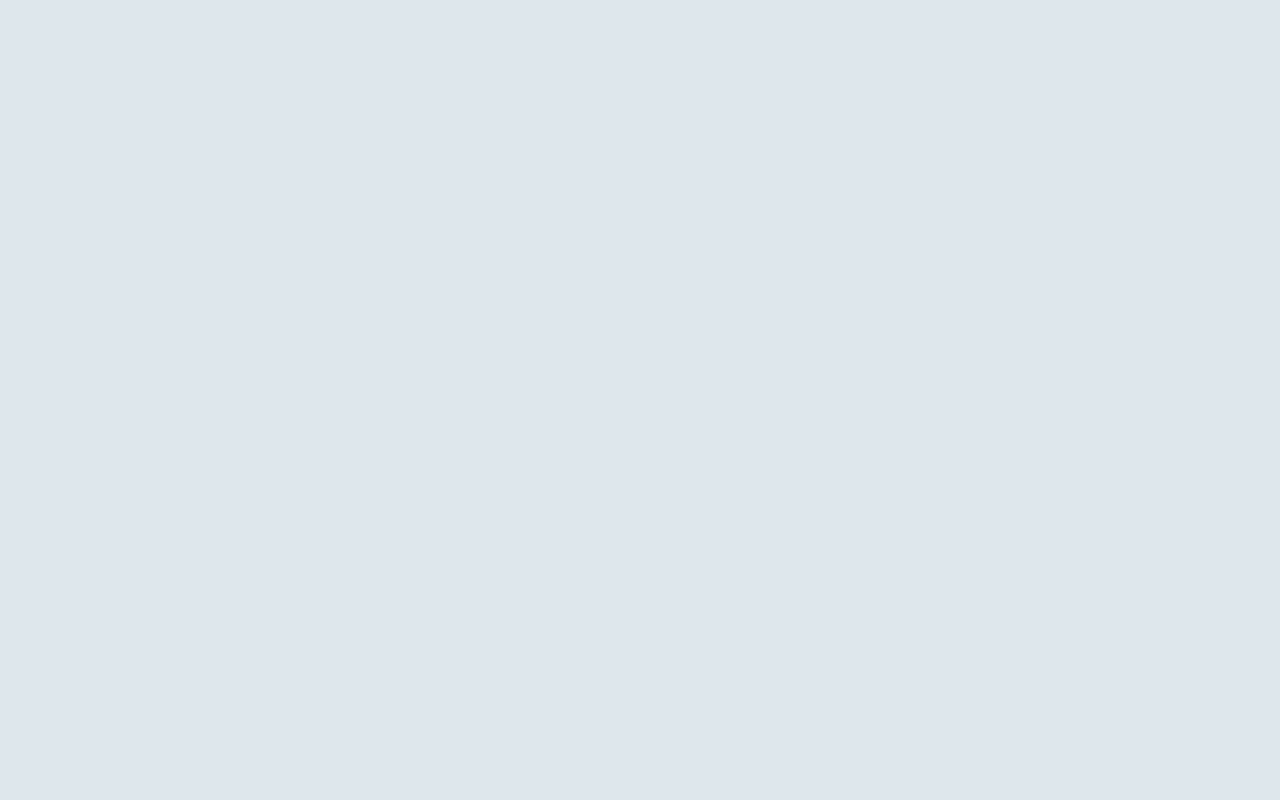
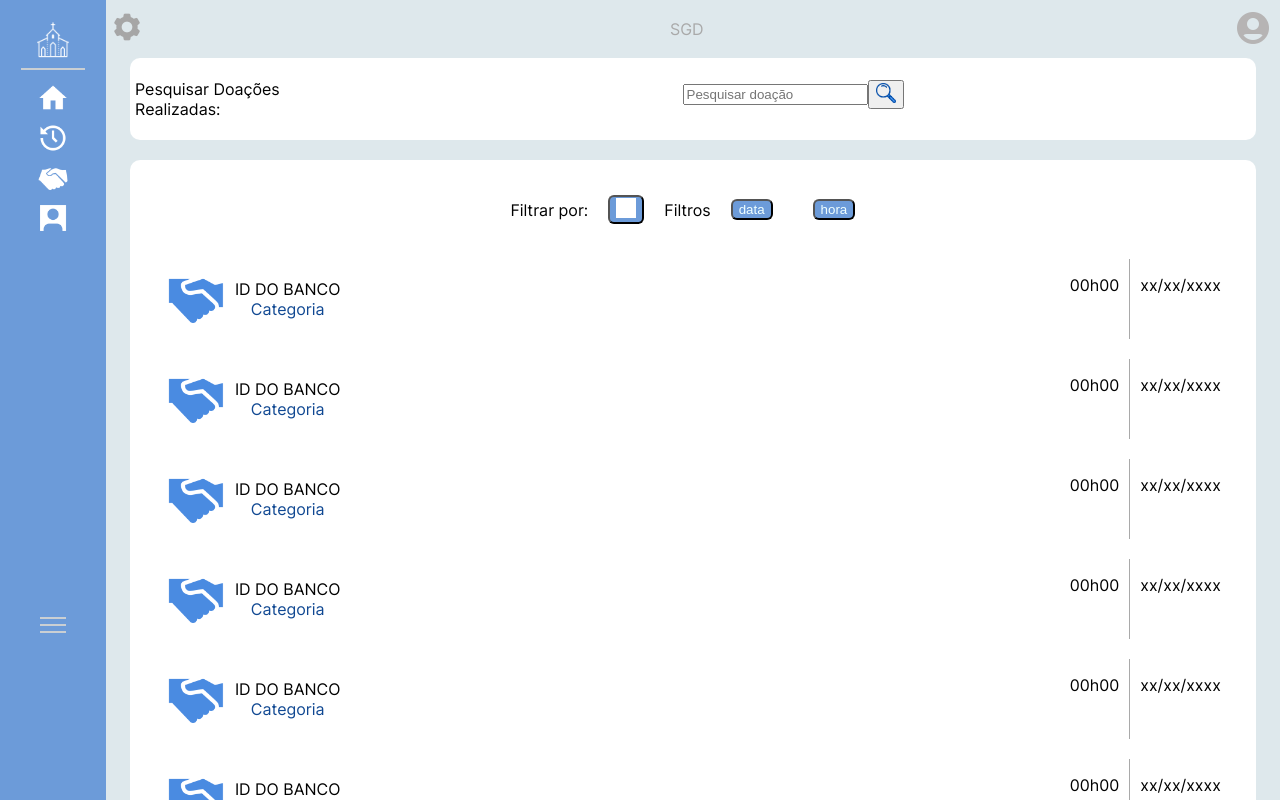
Before and after one commit to Conexao-Solidaria/consol-site-reactjs, a React (Create React App) app in the folder site-produto/: page /pesquisaDoacoes in a window 1280 px wide. Before the commit this address had no page. Built offline with nearby package versions, Linux system fonts and the light colour scheme.

Commit message:
feat(): acrescentando novas partes da tela

```diff
--- a/site-produto/src/pages/pesquisaDoacoes/PesquisaDoacoes.jsx
+++ b/site-produto/src/pages/pesquisaDoacoes/PesquisaDoacoes.jsx
@@ -1,16 +1,13 @@
 import React, { useState } from "react";
-import { useNavigate } from "react-router-dom";
-import { toast } from "react-toastify";
 import NavBar from "../../components/navabar/NavBar";
 import Head from "../../components/head/Head";
 import style from "./PesquisaDoacoes.module.css";
 import iconCrianca from "../../utils/assets/icon_Crianca.png";
 import iconDoacoes from "../../utils/assets/icons_doacoes_azul.png";
-import iconLupa from "../../utils/assets/icon_lupa.png"
+import iconLupa from "../../utils/assets/icon_lupa.png";
 import iconFiltro from "../../utils/assets/icon_filtro.png"
 
-
-const pesquisaDoacoes = ({ onSearch }) => {
+const PesquisaDoacoes = ({ onSearch }) => {
     const [query, setQuery] = useState('');
 
     const handleInputChange = (event) => {
@@ -37,21 +34,29 @@ const pesquisaDoacoes = ({ onSearch }) => {
                                     placeholder='Pesquisar doação'
                                     value={query}
                                     onChange={handleInputChange}
-                                    />
-                                    <button onClick={handleSearch}><img src={iconLupa} alt="icone de pesquisar" style={{with: "20px", height:"20px"}}/></button>
+                                />
+                                <button onClick={handleSearch}><img src={iconLupa} alt="icone de pesquisar" style={{ width: "20px", height: "20px" }} /></button>
+                            </div>
+                        </div>
+
+                        <div className={style.containerListaDoacoes}>
+                            <div className={style.containerFiltros}>
+                                <p>Filtrar por: </p>
+                                <button
+                                // onClick={}
+                                ><img src={iconFiltro} alt="icone de filtro" /></button>
+                                <p>Filtros</p>
+                                <button
+                                // onClick={}
+                                >data</button>
+                                <button
+                                // onClick={}
+                                >hora</button>
                             </div>
 
-
-                        </div>
-
-                        <div className={style.containerListas}>
-                            <p>Filtrar por: </p>
-                            <button
-                            // onClick={}
-                            ><img src={iconFiltro} alt="icone de filtro" /></button>
                             <div className={style.line}></div>
 
-                            <div className={style.containerListaDoacoes}>
+                            <div className={style.containerDoacao}>
                                 <img src={iconDoacoes} alt='Icone de Doações'></img>
                                 <div className={style.containerIdDoBanco}>
                                     <p>ID DO BANCO</p>
@@ -61,62 +66,171 @@ const pesquisaDoacoes = ({ onSearch }) => {
                                     <div className={style.containerInformacoes}>
                                         <div className={style.hora}></div>
                                         <p>00h00</p>
+                                        <div className={style.verticalLine}></div>
                                         <div className={style.data}>
-                                        <p> xx/xx/xxxx</p>
+                                            <p> xx/xx/xxxx</p>
                                         </div>
                                     </div>
                                 </div>
                             </div>
 
-                            <div className={style.containerListaDoacoes}>
+                            <div className={style.containerDoacao}>
                                 <img src={iconDoacoes} alt='Icone de Doações'></img>
-                                <div className={style.containerTipoDoacao}>
-                                    <p>Doação</p>
+                                <div className={style.containerIdDoBanco}>
+                                    <p>ID DO BANCO</p>
                                     <p className={style.Categoria}>Categoria</p>
                                 </div>
                                 <div >
                                     <div className={style.containerInformacoes}>
-                                        <p className={style.paragrafo}> Nome Sobrenome</p>
+                                        <div className={style.hora}></div>
+                                        <p>00h00</p>
                                         <div className={style.verticalLine}></div>
-                                        <p> xx/xx/xxxx</p>
+                                        <div className={style.data}>
+                                            <p> xx/xx/xxxx</p>
+                                        </div>
                                     </div>
                                 </div>
+                            </div>
 
-                            </div>
-                            <div className={style.containerListaDoacoes}>
+                            <div className={style.containerDoacao}>
                                 <img src={iconDoacoes} alt='Icone de Doações'></img>
-                                <div className={style.containerTipoDoacao}>
-                                    <p>Doação</p>
+                                <div className={style.containerIdDoBanco}>
+                                    <p>ID DO BANCO</p>
                                     <p className={style.Categoria}>Categoria</p>
                                 </div>
                                 <div >
                                     <div className={style.containerInformacoes}>
-                                        <p className={style.paragrafo}> Nome Sobrenome</p>
+                                        <div className={style.hora}></div>
+                                        <p>00h00</p>
                                         <div className={style.verticalLine}></div>
-                                        <p> xx/xx/xxxx</p>
+                                        <div className={style.data}>
+                                            <p> xx/xx/xxxx</p>
+                                        </div>
                                     </div>
                                 </div>
+                            </div>
 
-                            </div>
-                            <div className={style.containerListaDoacoes}>
+
+                            <div className={style.containerDoacao}>
                                 <img src={iconDoacoes} alt='Icone de Doações'></img>
-                                <div className={style.containerTipoDoacao}>
-                                    <p>Doação</p>
+                                <div className={style.containerIdDoBanco}>
+                                    <p>ID DO BANCO</p>
                                     <p className={style.Categoria}>Categoria</p>
                                 </div>
                                 <div >
                                     <div className={style.containerInformacoes}>
-                                        <p className={style.paragrafo}> Nome Sobrenome</p>
+                                        <div className={style.hora}></div>
+                                        <p>00h00</p>
                                         <div className={style.verticalLine}></div>
-                                        <p> xx/xx/xxxx</p>
+                                        <div className={style.data}>
+                                            <p> xx/xx/xxxx</p>
+                                        </div>
+                                    </div>
+                                </div>
+                            </div>
+
+
+                            <div className={style.containerDoacao}>
+                                <img src={iconDoacoes} alt='Icone de Doações'></img>
+                                <div className={style.containerIdDoBanco}>
+                                    <p>ID DO BANCO</p>
+                                    <p className={style.Categoria}>Categoria</p>
+                                </div>
+                                <div >
+                                    <div className={style.containerInformacoes}>
+                                        <div className={style.hora}></div>
+                                        <p>00h00</p>
+                                        <div className={style.verticalLine}></div>
+                                        <div className={style.data}>
+                                            <p> xx/xx/xxxx</p>
+                                        </div>
+                                    </div>
+                                </div>
+                            </div>
+
+
+
+                            <div className={style.containerDoacao}>
+                                <img src={iconDoacoes} alt='Icone de Doações'></img>
+                                <div className={style.containerIdDoBanco}>
+                                    <p>ID DO BANCO</p>
+                                    <p className={style.Categoria}>Categoria</p>
+                                </div>
+                                <div >
+                                    <div className={style.containerInformacoes}>
+                                        <div className={style.hora}></div>
+                                        <p>00h00</p>
+                                        <div className={style.verticalLine}></div>
+                                        <div className={style.data}>
+                                            <p> xx/xx/xxxx</p>
+                                        </div>
+                                    </div>
+                                </div>
+                            </div>
+
+
+
+                            <div className={style.containerDoacao}>
+                                <img src={iconDoacoes} alt='Icone de Doações'></img>
+                                <div className={style.containerIdDoBanco}>
+                                    <p>ID DO BANCO</p>
+                                    <p className={style.Categoria}>Categoria</p>
+                                </div>
+                                <div >
+                                    <div className={style.containerInformacoes}>
+                                        <div className={style.hora}></div>
+                                        <p>00h00</p>
+                                        <div className={style.verticalLine}></div>
+                                        <div className={style.data}>
+                                            <p> xx/xx/xxxx</p>
+                                        </div>
+                                    </div>
+                                </div>
+                            </div>
+
+
+                            <div className={style.containerDoacao}>
+                                <img src={iconDoacoes} alt='Icone de Doações'></img>
+                                <div className={style.containerIdDoBanco}>
+                                    <p>ID DO BANCO</p>
+                                    <p className={style.Categoria}>Categoria</p>
+                                </div>
+                                <div >
+                                    <div className={style.containerInformacoes}>
+                                        <div className={style.hora}></div>
+                                        <p>00h00</p>
+                                        <div className={style.verticalLine}></div>
+                                        <div className={style.data}>
+                                            <p> xx/xx/xxxx</p>
+                                        </div>
+                                    </div>
+                                </div>
+                            </div>
+
+
+                            <div className={style.containerDoacao}>
+                                <img src={iconDoacoes} alt='Icone de Doações'></img>
+                                <div className={style.containerIdDoBanco}>
+                                    <p>ID DO BANCO</p>
+                                    <p className={style.Categoria}>Categoria</p>
+                                </div>
+                                <div >
+                                    <div className={style.containerInformacoes}>
+                                        <div className={style.hora}></div>
+                                        <p>00h00</p>
+                                        <div className={style.verticalLine}></div>
+                                        <div className={style.data}>
+                                            <p> xx/xx/xxxx</p>
+                                        </div>
                                     </div>
                                 </div>
                             </div>
                         </div>
-
                     </div>
                 </div>
             </div >
         </>
     )
 }
+
+export default PesquisaDoacoes;
--- a/site-produto/src/pages/pesquisaDoacoes/PesquisaDoacoes.module.css
+++ b/site-produto/src/pages/pesquisaDoacoes/PesquisaDoacoes.module.css
@@ -0,0 +1,148 @@
+@import url(../../utils/globals.css);
+
+@font-face {
+    font-family: Inter;
+    src: url("../../utils/fonts/Inter-VariableFont_slnt,wght.ttf");
+}
+
+html,
+body {
+    margin: 0%;
+    padding: 0%;
+    font-family: Inter;
+    overflow-y: auto;
+    overflow-y: visible;
+    background-color: var(--global-baby-blue);
+
+}
+
+.container {
+    display: flex;
+    width: 100%;
+    height: 100%;
+}
+
+.containerHead {
+    width: 100%;
+}
+
+.containerConteudo {
+    display: flex;
+    flex-direction: column;
+    align-items: center;
+    width: 100%;
+}
+
+.line {
+    width: 100%;
+    height: 1px;
+    background-color: var(--global-light-grey-houver);
+}
+
+.containerBarraPesquisa{
+    background-color: var(--global-white);
+    border-radius: 10px;
+    display: flex;
+    align-items: center;
+    justify-content: center;
+    width: 95%;
+    padding: 5px;
+    height: 100%;
+    margin-bottom: 10px ;
+}
+
+.containerListaDoacoes{
+    background-color: var(--global-white);
+    border-radius: 10px;
+   display: flex;
+   flex-direction: column;
+   align-items: center;
+    width: 95%;
+    padding: 5px;
+    margin-top: 10px;
+    text-align: center;
+    max-height: 750px;
+    overflow-y: auto;
+}
+
+.containerListaDoacoes .containerDoacao {
+    background-color: var(--global-white);
+    border-radius: 10px;
+    display: flex;
+    align-items: center;
+    justify-content: center;
+    width: 95%;
+    padding: 5px;
+    height: 100%;
+    margin-bottom: 10px ;
+}
+
+.containerListaDoacoes img{
+    width: 60px;
+    height: 60px;
+}
+
+.containerListaDoacoes .containerIdDoBanco{
+    display: flex;
+    flex-direction: column;
+    justify-content: center;
+    align-items: center;
+    padding: 10px;
+
+}
+
+.containerListaDoacoes .containerIdDoBanco p{
+    margin: 0px;
+}
+
+.containerListaDoacoes .containerIdDoBanco .Categoria{
+    color: var(--global-dark-blue);
+}
+
+.containerListaDoacoes .containerInformacoes{
+    display: flex;
+    justify-content: end;
+    width: 68vw;
+
+}
+
+.verticalLine{
+    width: 1px;
+    height: 10vh;
+    background-color: var(--global-light-grey-houver);
+    margin-left: 10px;
+    margin-right: 10px;
+}
+
+.containerBarraPesquisa{
+    display: flex;
+    flex-direction: row;
+}
+
+.containerFiltros{
+    display: flex;
+    flex-direction: row;
+    justify-content: space-between;
+    align-items: center;
+    padding: 10px;
+}
+
+.containerFiltros img{
+    width: 20px;
+    height: 20px;
+
+}
+
+.containerFiltros button{
+    color: azure;
+    background-color: #6c9bd9;
+    border-radius: 6px;
+    margin: 20px;
+}
+
+.line{
+    z-index: 10;
+    position: relative;
+    width: 1150px;
+    border: 1px ;
+}
--- a/site-produto/src/routes.jsx
+++ b/site-produto/src/routes.jsx
@@ -4,6 +4,7 @@ import { ToastContainer } from "react-toastify";
 import Cadastro from "./pages/cadastro/Cadastro";
 import Dashboard from "./pages/dashboard/Dashboard";
 import Login from "./pages/login/Login";
+import PesquisaDoacoes from "./pages/pesquisaDoacoes/PesquisaDoacoes"
 
 const Rotas = () => {
     return (
@@ -13,6 +14,7 @@ const Rotas = () => {
                     <Route path='/login' element={<Login />} />
                     <Route path='/cadastro' element={<Cadastro />} />
                     <Route path='/dashboard' element={<Dashboard />} />
+                    <Route path='/pesquisaDoacoes' element={<PesquisaDoacoes />} />
 
                 </Routes>
                 <ToastContainer></ToastContainer>
```
